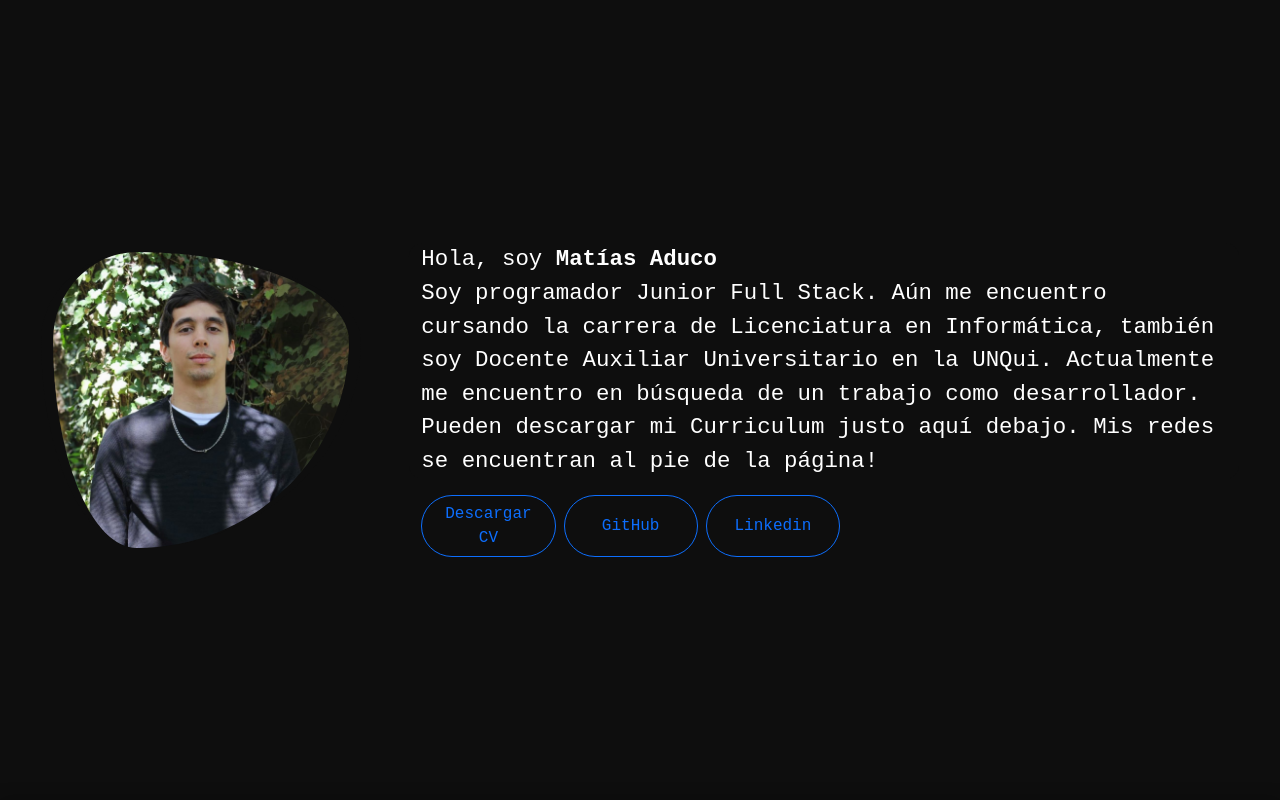
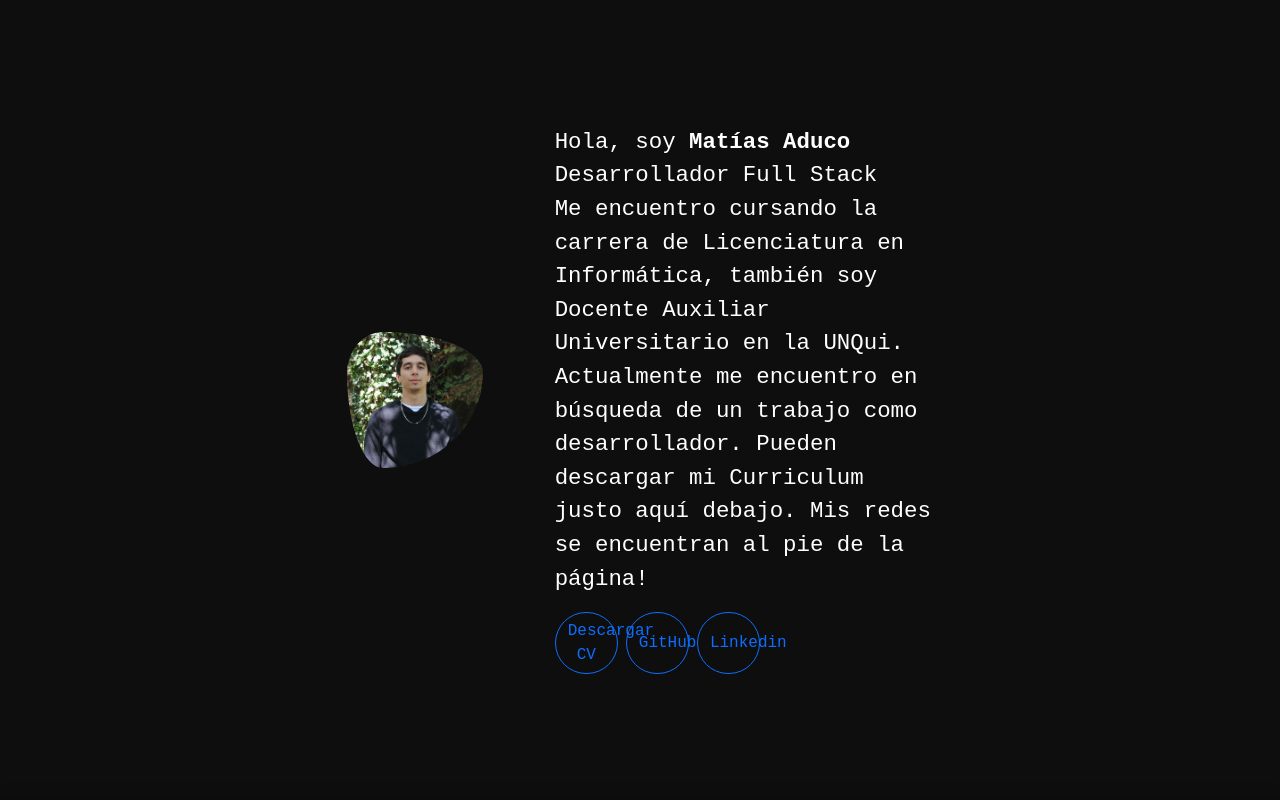
Before and after one commit to matiasaduco/portfolio, a React (Vite) app: page / in a window 1280 px wide. Shown: the top 800 px of the page. Built offline with nearby package versions, Linux system fonts and the light colour scheme; no server answers.

Commit message:
Cambios en AboutMe

```diff
--- a/src/app/AboutMe/AboutMe.jsx
+++ b/src/app/AboutMe/AboutMe.jsx
@@ -6,23 +6,20 @@ import cv from '@/assets/downloads/CV_2023022817213428.pdf'
 
 const AboutMe = () => {
   return (
-    <div
-      id='inicio'
-      className='container-fluid vh-100 d-flex'
-    >
+    <div id='inicio' className='container-fluid w-50 vh-100 d-flex'>
       <div className='row gap-5 justify-content-center align-items-center'>
         <img className='profile col-3' src={perfil} alt='Foto de Perfil' />
         <div className='col-8 row gap-3 justify-content-center'>
           <div className='biography col-12'>
             Hola, soy <strong>Matías Aduco</strong>
-            <div>
-              Soy programador Junior Full Stack. Aún me encuentro cursando la
-              carrera de Licenciatura en Informática, también soy Docente
-              Auxiliar Universitario en la UNQui. Actualmente me encuentro en
-              búsqueda de un trabajo como desarrollador. Pueden descargar mi
-              Curriculum justo aquí debajo. Mis redes se encuentran al pie de la
-              página!
-            </div>
+            <br />
+            Desarrollador Full Stack
+            <br />
+            Me encuentro cursando la carrera de Licenciatura en Informática,
+            también soy Docente Auxiliar Universitario en la UNQui. Actualmente
+            me encuentro en búsqueda de un trabajo como desarrollador. Pueden
+            descargar mi Curriculum justo aquí debajo. Mis redes se encuentran
+            al pie de la página!
           </div>
           <div className='row gap-2 col-12'>
             <a
```
